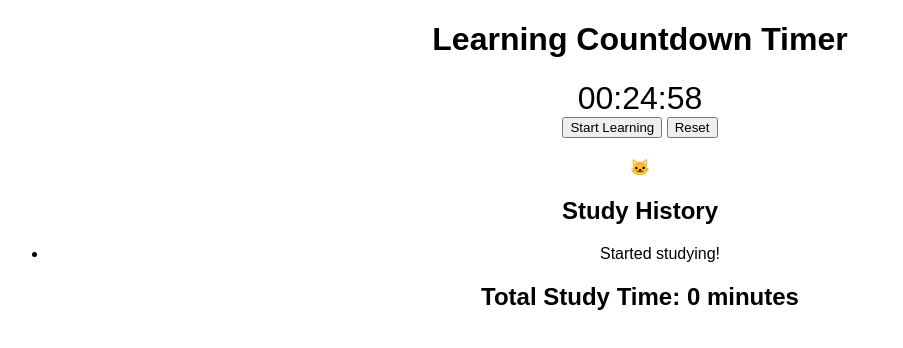
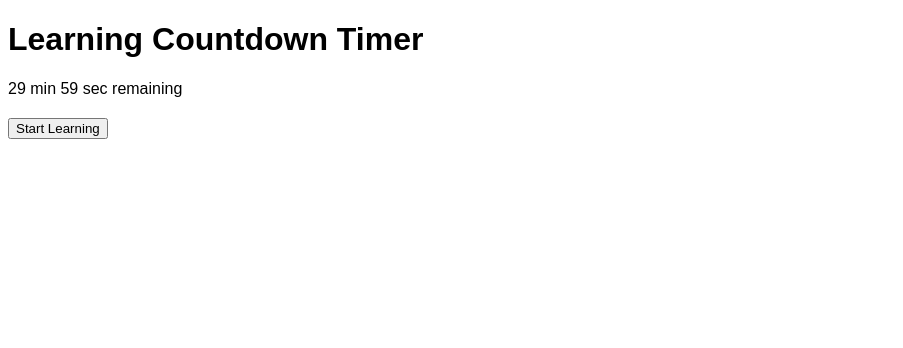
Before and after one commit to yang761/vibe, a plain HTML site: page index.html in a window 1280 px wide. Both pictures are taken after a click on the button "Start Learning". Shown: the whole page, without its empty margins (0-903 px from the left). Drawn offline with Linux system fonts and the light colour scheme.

Commit message:
Updated index.html to add a complete learning countdown timer with features

```diff
--- a/index.html
+++ b/index.html
@@ -5,66 +5,55 @@
     <meta name="viewport" content="width=device-width, initial-scale=1.0">
     <title>Learning Countdown Timer</title>
     <style>
-        body { font-family: Arial, sans-serif; text-align: center; }
-        .timer { font-size: 2em; }
-        .animal { margin: 20px; }
+        body { font-family: Arial, sans-serif; }
+        #encouragement { font-size: 1.5em; margin-top: 20px; }
     </style>
 </head>
 <body>
+
     <h1>Learning Countdown Timer</h1>
-    <div id="countdown" class="timer">00:00:00</div>
-    <div>
-        <button onclick="startTimer()">Start Learning</button>
-        <button onclick="resetTimer()">Reset</button>
-    </div>
-    <div id="animal" class="animal"></div>
-    <div id="message"></div>
-
-    <h2>Study History</h2>
-    <ul id="history"></ul>
-
-    <h2>Total Study Time: <span id="totalTime">0</span> minutes</h2>
+    <div id="timer"></div>
+    <div id="encouragement"></div>
+    <button id="startButton">Start Learning</button>
 
     <script>
-        let totalStudyMinutes = 0;
-        let timer;
-        let remainingTime;
+        const animals = ['🐶 Dog', '🐱 Cat', '🐰 Rabbit', '🦖 Dinosaur', '🦄 Unicorn'];
+        const encouragements = [
+            'Keep going!',
+            'You can do it!',
+            'Great job!',
+            'Almost there!',
+            'You’re learning!'];
+        let totalStudyTime = localStorage.getItem('totalStudyTime') ? parseInt(localStorage.getItem('totalStudyTime')) : 0;
 
-        function startTimer() {
-            remainingTime = 25 * 60; // 25 minutes
-            document.getElementById('history').innerHTML += '<li>Started studying!</li>';
-            updateCountdown();
-            timer = setInterval(updateCountdown, 1000);
+        function updateEncouragement() {
+            const randomAnimal = animals[Math.floor(Math.random() * animals.length)];
+            const randomMessage = encouragements[Math.floor(Math.random() * encouragements.length)];
+            document.getElementById('encouragement').innerText = `${randomAnimal} - ${randomMessage} (${totalStudyTime} min total)`;
         }
 
-        function updateCountdown() {
-            if (remainingTime <= 0) {
-                clearInterval(timer);
-                document.getElementById('message').textContent = "Well done! Time to take a break.";
-                totalStudyMinutes += 25;
-                document.getElementById('totalTime').textContent = totalStudyMinutes;
-                return;
-            }
-            const hours = String(Math.floor(remainingTime / 3600)).padStart(2, '0');
-            const minutes = String(Math.floor((remainingTime % 3600) / 60)).padStart(2, '0');
-            const seconds = String(remainingTime % 60).padStart(2, '0');
-            document.getElementById('countdown').textContent = `${hours}:${minutes}:${seconds}`;
-            remainingTime--;
+        function startTimer(duration) {
+            let timer = duration, minutes, seconds;
+            const timerDiv = document.getElementById('timer');
+            const interval = setInterval(function () {
+                minutes = parseInt(timer / 60, 10);
+                seconds = parseInt(timer % 60, 10);
+                timerDiv.innerText = `${minutes} min ${seconds} sec remaining`;
+
+                if (--timer < 0) {
+                    clearInterval(interval);
+                    updateEncouragement();
+                    totalStudyTime += duration / 60; // Convert seconds to minutes
+                    localStorage.setItem('totalStudyTime', totalStudyTime);
+                }
+            }, 1000);
         }
 
-        function resetTimer() {
-            clearInterval(timer);
-            remainingTime = 0;
-            document.getElementById('countdown').textContent = "00:00:00";
-            document.getElementById('message').textContent = "";
-        }
+        document.getElementById('startButton').onclick = function () {
+            const learningDuration = 30 * 60; // 30 minutes in seconds
+            startTimer(learningDuration);
+        };
+    </script>
 
-        function getRandomAnimal() {
-            const animals = ["🐶", "🐱", "🐰", "🦁", "🐵"];
-            return animals[Math.floor(Math.random() * animals.length)];
-        }
-
-        document.getElementById('animal').textContent = getRandomAnimal();
-    </script>
 </body>
 </html>
```
